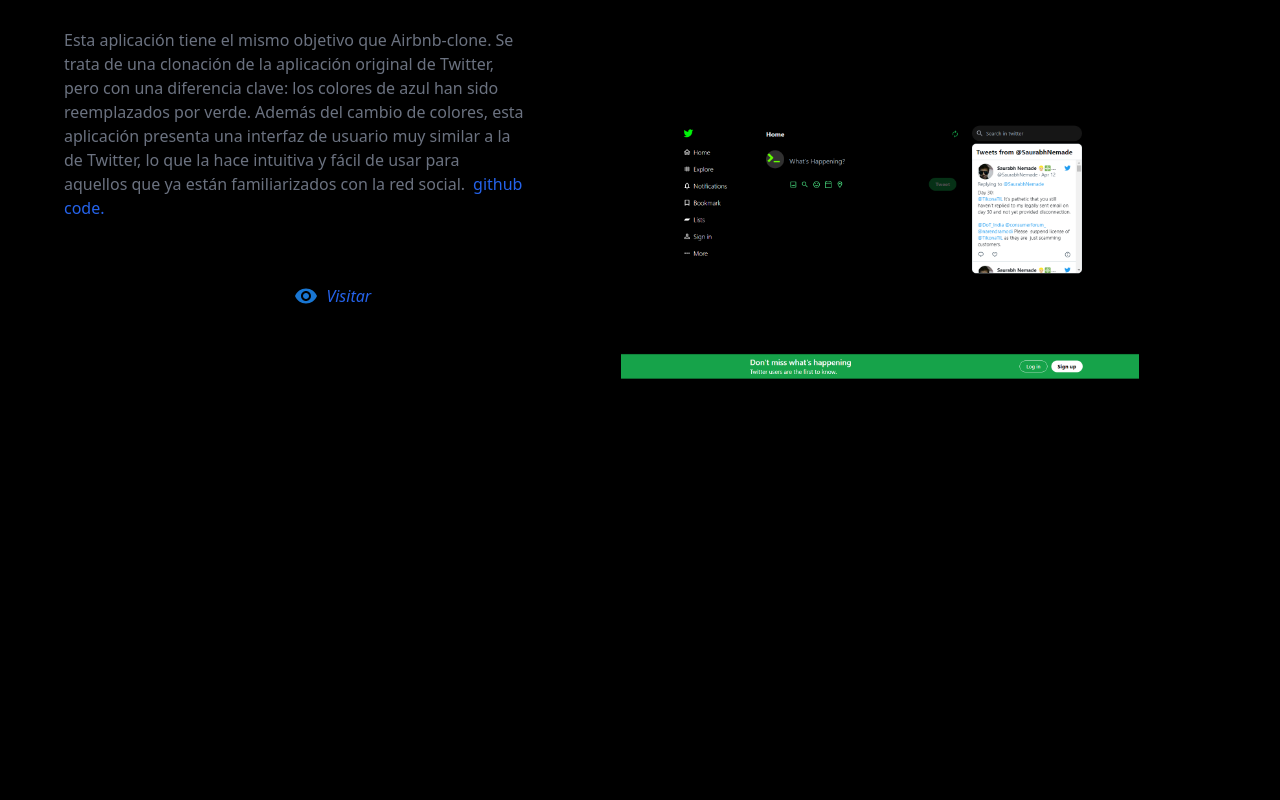
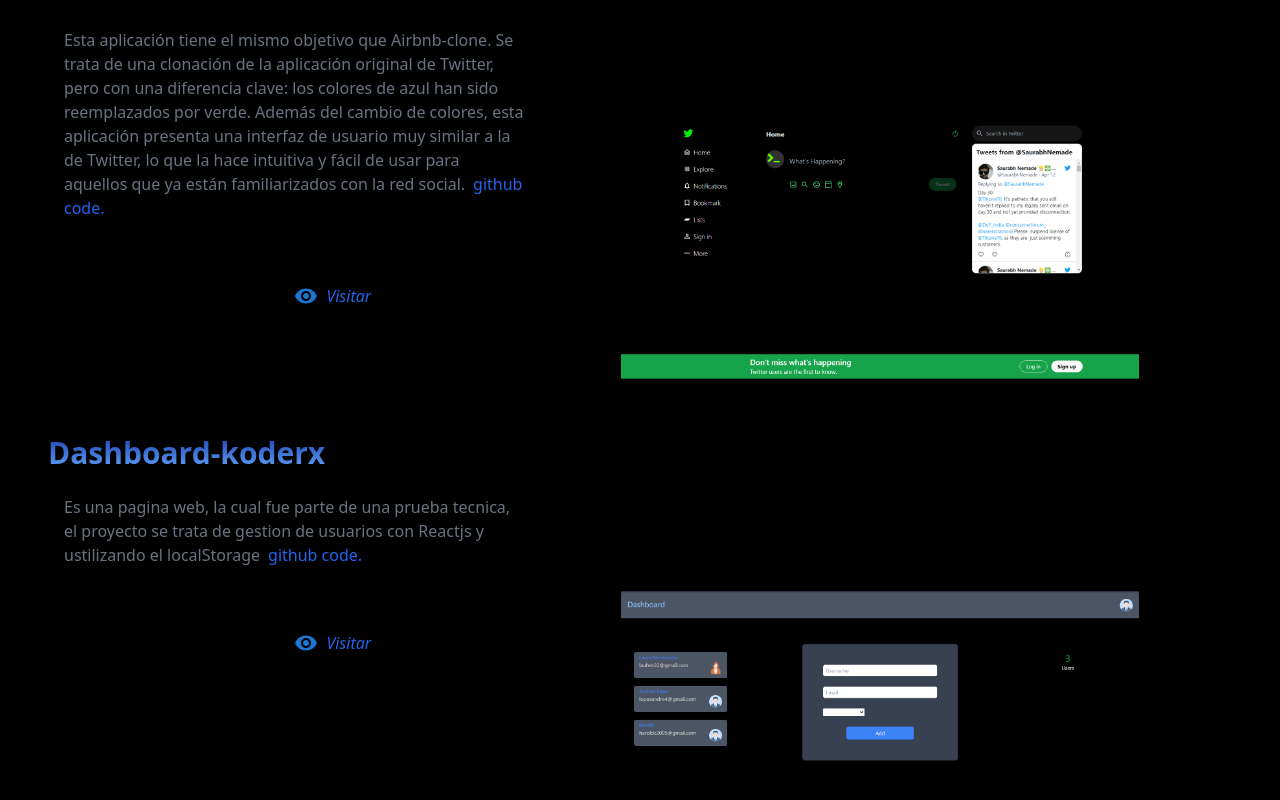
Before and after one commit to haroldCoder/portafolio-enyoi, a React (Vite) app in the folder frontend/: page /Proyectos in a window 1280 px wide. Shown: the part 2328-3128 px from the top of the page. Before the commit the page ends 2755 px from the top, so only its background shows below. Built offline with nearby package versions, Linux system fonts and the light colour scheme.

Commit message:
dashboard project

```diff
--- a/frontend/src/pages/Projects.jsx
+++ b/frontend/src/pages/Projects.jsx
@@ -5,6 +5,7 @@
 import RemoveRedEyeIcon from '@mui/icons-material/RemoveRedEye';
 import airbnb_clone from '../assets/airbnb_clone.png'
 import tweet from '../assets/tweet.png'
+import dashboard from '../assets/dashboard.png'
 
 export default function Projects(props) {
     props.nav("Proyectos")
@@ -70,6 +71,13 @@
             "link": "https://twitter-koderx-clone.netlify.app/",
             "github": "https://github.com/haroldCoder/Twitter-koderx",
             "image": tweet
+        },
+        {
+            "name": "Dashboard-koderx",
+            "descript": `Es una pagina web, la cual fue parte de una prueba tecnica, el proyecto se trata de gestion de usuarios con Reactjs y ustilizando el localStorage`,
+            "link": "https://dashboard-koderx.netlify.app/",
+            "github": "https://github.com/haroldCoder/dashboard",
+            "image": dashboard
         }
     ]
   return (
```
Also changed, not shown: frontend/src/assets/dashboard.png (added).
